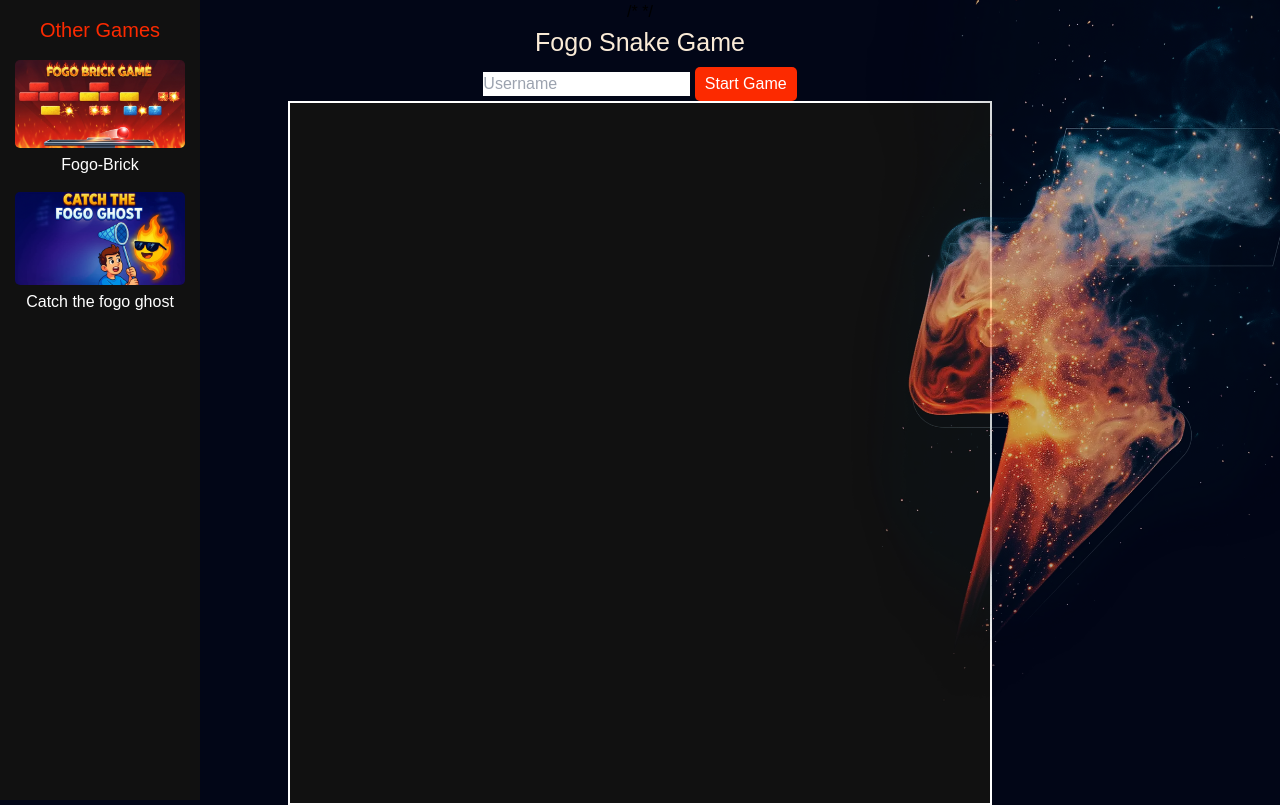
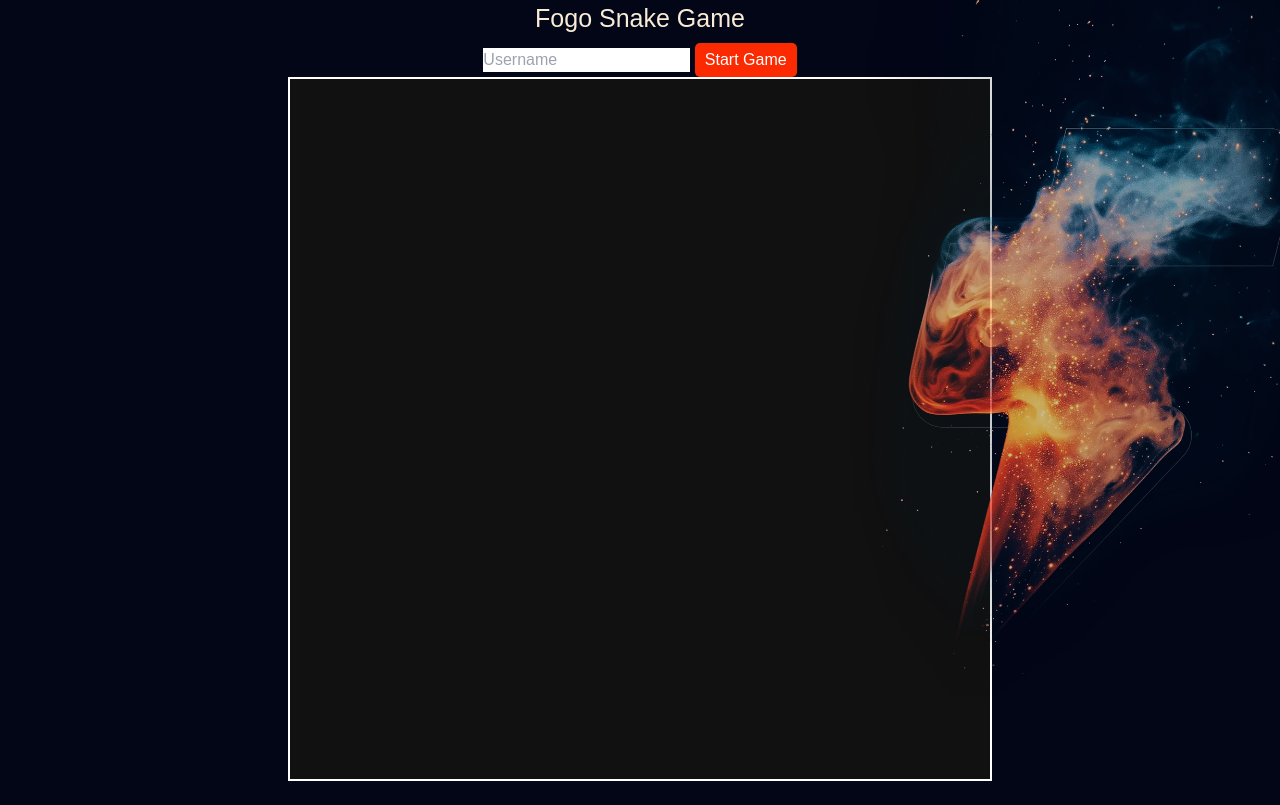
Before and after one commit to shhuubbhh/fogo-snake, a plain HTML site: page index.html in a window 1280 px wide. Drawn offline with nearby package versions, Linux system fonts and the light colour scheme.

Commit message:
Update index.html

```diff
--- a/index.html
+++ b/index.html
@@ -48,20 +48,6 @@
   </style>
 </head>
 <body>
-  /*<!-- Sidebar with game headings -->
-  <div style="position: fixed; left: 0; top: 0; width: 200px; height: 100%; background: #111; color: white; padding: 15px; box-sizing: border-box; overflow-y: auto;">
-    <h2 style="font-size: 20px; margin-bottom: 15px; color: #fc2a00;">Other Games</h2>
-
-    <a href="https://fogo-brick.vercel.app/" style="display: block; margin-bottom: 15px; text-decoration: none; color: white;">
-      <img src="fogo-brick.png" alt="Game 1" style="width: 100%; border-radius: 5px; margin-bottom: 5px;">
-      Fogo-Brick
-    </a>
-
-    <a href="https://fogo-ghost.vercel.app/" style="display: block; margin-bottom: 15px; text-decoration: none; color: white;">
-      <img src="catch-fogo.png" alt="Game 2" style="width: 100%; border-radius: 5px; margin-bottom: 5px;">
-      Catch the fogo ghost
-    </a>
-  </div>*/
   <p>Fogo Snake Game</p>
   <input type="text" id="usernameInput" placeholder="Username">
   <button id="startBtn" onclick="startGame()">Start Game</button>
```
